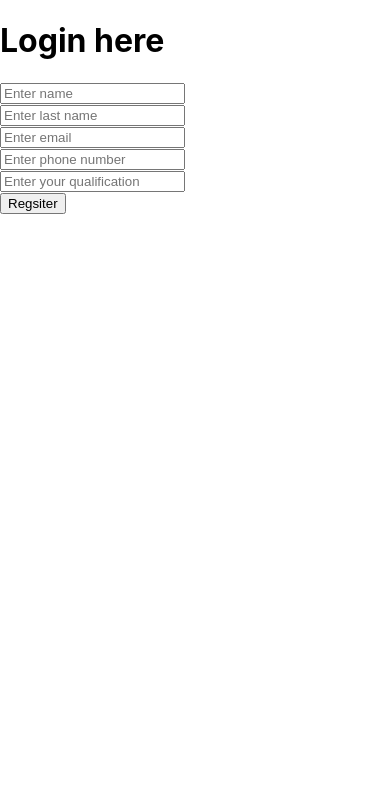
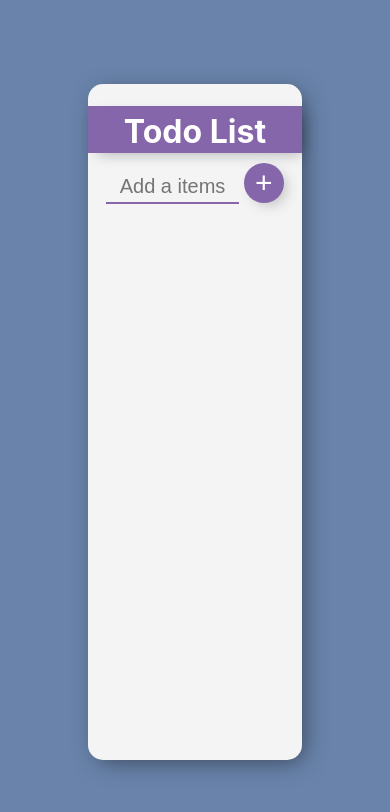
Before and after one commit to amamkamboj/react-tut, a React (Create React App) app: page / in a window 390 px wide. Shown: the top 812 px of the page. Built offline with nearby package versions, Linux system fonts and the light colour scheme.

Commit message:
TodoList example

```diff
--- a/public/index.html
+++ b/public/index.html
@@ -10,6 +10,7 @@
       content="Web site created using create-react-app"
     />
     <link rel="apple-touch-icon" href="%PUBLIC_URL%/logo192.png" />
+    <link rel="stylesheet" href="https://stackpath.bootstrapcdn.com/font-awesome/4.7.0/css/font-awesome.min.css" integrity="sha384-wvfXpqpZZVQGK6TAh5PVlGOfQNHSoD2xbE+QkPxCAFlNEevoEH3Sl0sibVcOQVnN" crossorigin="anonymous">
     <!--
       manifest.json provides metadata used when your web app is installed on a
       user's mobile device or desktop. See https://developers.google.com/web/fundamentals/web-app-manifest/
--- a/src/App.js
+++ b/src/App.js
@@ -1,12 +1,13 @@
 import React, { useState } from "react";
+import TodoList from "./component/TodoList";
 
-import RegForm from"./component/RegForm";
+import RegForm from"./component/TodoList";
 
 const App = ()=>{
 
   return (
     <>
-    <RegForm/>
+    <TodoList/>
     </>
   );
 }
--- /dev/null
+++ b/src/component/TodoList.jsx
@@ -0,0 +1,55 @@
+import React, { useState } from "react";
+
+import TodoListItems from "./TodoListItems";
+
+
+const TodoList = ()=>{
+    const [inputList, setInputList]=useState("");
+    const [items, setItems] = useState([]); // convets items to array of items
+    const InputEventTodo = (event)=>{
+        setInputList(event.target.value);
+    }
+    const ListOfItems = ()=>{
+
+        setItems((oldItems)=>{
+            return [...oldItems,inputList];
+        })
+        setInputList(''); //Seting input value to empty
+    }
+    const deleteItems= (id)=>{
+        console.log("delete");
+        setItems((oldItems)=>{
+            return oldItems.filter( (arrayElem,index)=>{
+                return index !== id;
+            } )
+        })
+    }
+
+
+    return(
+        <>
+        <div className="main_div">
+            <div className="center_div">
+                <h1>Todo List</h1>
+                <input type="text" name="" placeholder="Add a items" onChange={InputEventTodo} value={inputList} />
+                <button onClick={ListOfItems}> + </button>
+
+                <ol>
+                    { items.map((itemVal,index)=>{
+                        return(
+                            <TodoListItems onSelect={deleteItems} key={index} id={index} text={itemVal} />
+                        )
+
+                    }) }
+                </ol>
+            </div>
+        </div>
+
+        </>
+
+    );
+
+
+}
+
+export default TodoList;
--- /dev/null
+++ b/src/component/TodoListItems.jsx
@@ -0,0 +1,17 @@
+import React from "react";
+
+const TodoListItems = (props)=>{
+    return (
+    <>
+    <div className="todo_style">
+    <i onClick={()=>{
+        props.onSelect(props.id);
+    }} className="fa fa-times" aria-hidden="true"></i>
+    <li>{props.text}</li>
+    </div>
+        </>
+
+        );
+}
+
+export default TodoListItems;
--- a/src/index.css
+++ b/src/index.css
@@ -21,3 +21,114 @@
   width: 200px;
   height: 250px;
 }
+
+.main_div{
+  width: 100%;
+  height: 100vh;
+  background-color: #6983aa;
+  display: flex;
+  flex-direction: row;
+  justify-content: center;
+  align-items: center;
+  text-align: center;
+}
+.center_div{
+  width: 25%;
+  height: 80vh;
+  background-color: #f4f4f4;
+  box-shadow: 5px 5px 25px -5px rgb(0,0,0,.5);
+  border-radius: 15px;
+}
+h1{
+  color: #ffffff;
+  background: transparent;
+  background-color: #8566aa;
+  padding: 6px 0 2px 0px;
+  margin-bottom: 10px;
+  box-shadow: 5px 5px 15px -5px rgb(0,0,0,0.3);
+
+}
+input{
+  text-align: center;
+  height: 30px;
+  top:10px;
+  border:none;
+  background: transparent;
+  font-size: 20px;
+  font-weight:500;
+  width: 60%;
+  border-bottom: 2px solid #8566aa;
+  outline: none;
+}
+button{
+  min-height: 40px;
+  width: 40px;
+  border-radius: 50%;
+  border-color: transparent;
+  background-color: #8566aa;
+  color: #fff;
+  font-size: 40px;
+  border:none;
+  outline:none;
+  margin-left: 10px;
+  box-shadow: 5px 5px 15px -5px rgb(0,0,0,.3);
+}
+button:hover{
+  background-color: #20bf5b;
+}
+ol{
+  margin-top: 30px;
+}
+ol li{
+  padding-left: 0px;
+  text-align: left;
+  font-size: 20px;
+  font-weight: 500;
+  min-height: 40px;
+  display: flex;
+  align-items: center;
+  color: #8566aa;
+  text-transform: capitalize;
+}
+.todo_style{
+  display: flex;
+  flex-direction: row;
+  justify-content: left;
+  align-items: center;
+}
+.todo_style .fa-times{
+  width: 20px;
+  height: 20px;
+  display: flex;
+  justify-content: center;
+  background-color: #8566aa;
+  border-radius: 50%;
+  margin:0 15px 0 35px;
+  color: aliceblue;
+  box-shadow: 5px 5px 15px -5px rgb(0,0,0,.3);
+}
+.todo_style .fa-times:hover{
+  background-color: red;
+}
+.todo_style.fa-times:hover .list_style{
+  color: crimson;
+}
+
+@media(max-width:768px){
+  .center_div{
+    width: 55%;
+  }
+  .todo_style .fa-times{
+    margin:0 15px 0 15px;
+    display: flex;
+    justify-content: center;
+    align-items: center;
+  }
+  button{
+    margin-left: 5px;
+    min-height: 40px;
+    width: 40px;
+    color:#fff;
+    font-size: 30px;
+  }
+}
```
Also changed, not shown: 1 other file (tests, documents, lock files or other folders).
